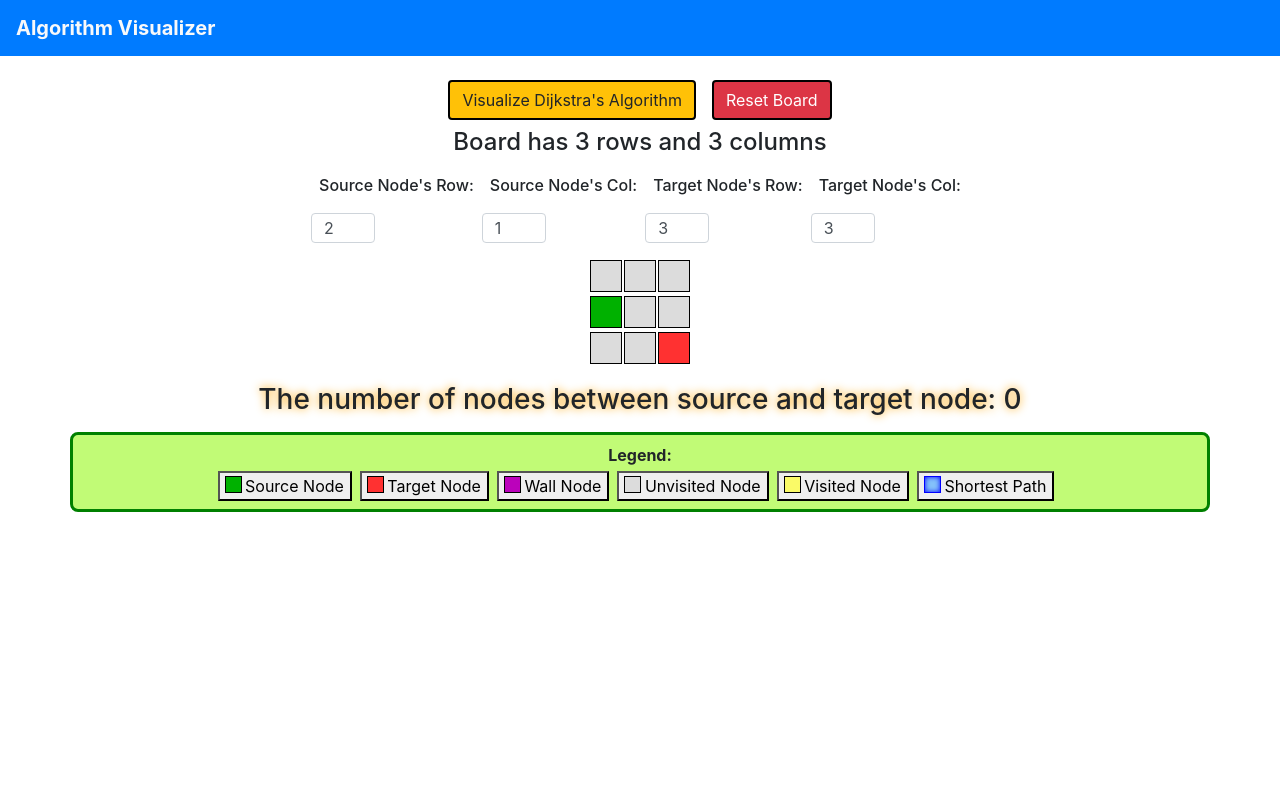
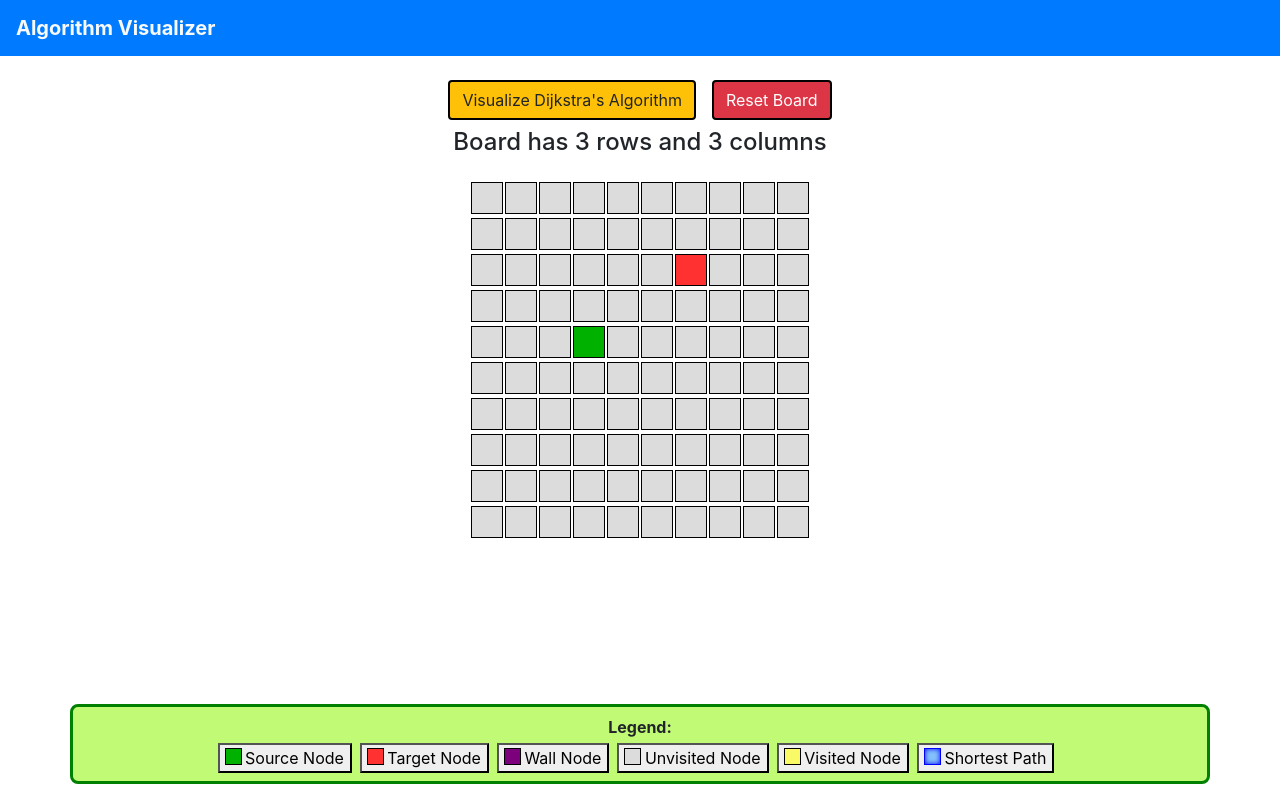
Before and after one commit to patel-himanshu/algorithm-visualizer, a React (Create React App) app: page / in a window 1280 px wide. Built offline with nearby package versions, Linux system fonts and the light colour scheme.

Commit message:
feat: add walls using mouse click

```diff
--- a/src/algorithms/Dijkstra.js
+++ b/src/algorithms/Dijkstra.js
@@ -1,6 +1,6 @@
 export function dijkstra(board, sourceNode, targetNode) {
+  const result = { visitedNodes: [], pathExists: false };
   sourceNode.distance = 0;
-  const visitedNodes = [];
 
   // Creates a 1D array of unvisited nodes, which is sorted
   const priorityQueue = getAllNodes(board);
@@ -12,11 +12,19 @@ export function dijkstra(board, sourceNode, targetNode) {
     // Selects the unvisited node with least distance as nearest node,
     // sets it as the latest visited node and removes it from the unvisited nodes array
     const nearestNeighbourNode = priorityQueue.shift();
-    visitedNodes.push(nearestNeighbourNode);
+
+    if (nearestNeighbourNode.isWall) continue;
+    if (nearestNeighbourNode.distance === Infinity) {
+      result.pathExists = false;
+      return result;
+    }
+
+    result.visitedNodes.push(nearestNeighbourNode);
     nearestNeighbourNode.isVisited = true;
 
     if (nearestNeighbourNode === targetNode) {
-      return visitedNodes;
+      result.pathExists = true;
+      return result;
     }
 
     updateNeighbourNodes(board, nearestNeighbourNode);
--- a/src/components/Legend/Legend.js
+++ b/src/components/Legend/Legend.js
@@ -15,7 +15,7 @@ export default class Legend extends Component {
     ];
 
     return (
-      <div className="container legend mt-3 mb-3">
+      <div className="container legend mt-3 mb-3 fixed-bottom">
         <div className="mb-1 font-weight-bold" style={{ cursor: "default" }}>
           Legend:
         </div>
--- a/src/components/Node/Node.js
+++ b/src/components/Node/Node.js
@@ -3,7 +3,14 @@ import "./Node.css";
 
 export default class Node extends Component {
   render() {
-    const { row, col, isWall, isSourceNode, isTargetNode } = this.props;
+    const {
+      row,
+      col,
+      isWall,
+      isSourceNode,
+      isTargetNode,
+      onClick,
+    } = this.props;
 
     let otherClassName = "";
     if (isSourceNode) {
@@ -15,7 +22,11 @@ export default class Node extends Component {
     }
 
     return (
-      <div id={`node-${row}-${col}`} className={`node ${otherClassName}`}></div>
+      <div
+        id={`node-${row}-${col}`}
+        className={`node ${otherClassName}`}
+        onClick={() => onClick(row, col)}
+      ></div>
     );
   }
 }
--- a/src/components/Visualizer/Visualizer.js
+++ b/src/components/Visualizer/Visualizer.js
@@ -4,32 +4,33 @@ import Legend from "../Legend/Legend";
 import Node from "../Node/Node";
 import "./Visualizer.css";
 
-// const BOARD_WIDTH = 10;
-// const BOARD_HEIGHT = 10;
-// const SOURCE_NODE_ROW = 4;
-// const SOURCE_NODE_COL = 3;
+const BOARD_WIDTH = 10;
+const BOARD_HEIGHT = 10;
+const SOURCE_NODE_ROW = 4;
+const SOURCE_NODE_COL = 3;
+const TARGET_NODE_ROW = 2;
+const TARGET_NODE_COL = 6;
+
+// const BOARD_WIDTH = 3;
+// const BOARD_HEIGHT = 3;
+// const SOURCE_NODE_ROW = 1;
+// const SOURCE_NODE_COL = 0;
 // const TARGET_NODE_ROW = 2;
-// const TARGET_NODE_COL = 6;
-
-const BOARD_WIDTH = 3;
-const BOARD_HEIGHT = 3;
-const SOURCE_NODE_ROW = 1;
-const SOURCE_NODE_COL = 0;
-const TARGET_NODE_ROW = 2;
-const TARGET_NODE_COL = 2;
+// const TARGET_NODE_COL = 2;
 
 export default class Visualizer extends Component {
   constructor(props) {
     super(props);
     this.state = {
       board: [],
-      pathLength: 0,
-      boardDims: { row: 3, col: 3 },
-      source: { row: 1, col: 0 },
-      target: { row: 2, col: 2 },
-      // boardDims: { row: BOARD_HEIGHT, col: BOARD_WIDTH },
-      // source: { row: SOURCE_NODE_ROW, col: SOURCE_NODE_COL },
-      // target: { row: TARGET_NODE_ROW, col: TARGET_NODE_COL },
+      pathLength: null,
+      numNodesVisited: 0,
+      boardRow: 3,
+      boardCol: 3,
+      sourceRow: 1,
+      sourceCol: 0,
+      targetRow: 2,
+      targetCol: 2,
     };
   }
 
@@ -39,11 +40,11 @@ export default class Visualizer extends Component {
     this.setState({ board: board });
   }
 
-  animateDijkstra(visitedNodes, shortestPathOrder) {
+  animateDijkstra(visitedNodes, pathExists, shortestPathOrder) {
     for (let i = 0; i <= visitedNodes.length; i++) {
       if (i === visitedNodes.length) {
         setTimeout(() => {
-          this.animateShortestPath(shortestPathOrder);
+          this.animateShortestPath(shortestPathOrder, pathExists);
         }, 20 * i);
         return;
       }
@@ -60,7 +61,7 @@ export default class Visualizer extends Component {
     }
   }
 
-  animateShortestPath(shortestPathOrder) {
+  animateShortestPath(shortestPathOrder, pathExists) {
     document.getElementById(
       `node-${SOURCE_NODE_ROW}-${SOURCE_NODE_COL}`
     ).className = "node node-source node-final";
@@ -76,16 +77,26 @@ export default class Visualizer extends Component {
     document.getElementById(
       `node-${TARGET_NODE_ROW}-${TARGET_NODE_COL}`
     ).className = "node node-target node-final";
-    this.setState({ pathLength: shortestPathOrder.length });
+
+    if (pathExists) {
+      this.setState({ pathLength: shortestPathOrder.length });
+    } else {
+      this.setState({ pathLength: Infinity });
+    }
   }
 
   visualize() {
     const { board } = this.state;
     const sourceNode = board[SOURCE_NODE_ROW][SOURCE_NODE_COL];
     const targetNode = board[TARGET_NODE_ROW][TARGET_NODE_COL];
-    const visitedNodes = dijkstra(board, sourceNode, targetNode);
+    const { visitedNodes, pathExists } = dijkstra(
+      board,
+      sourceNode,
+      targetNode
+    );
     const shortestPathOrder = getShortestPath(targetNode);
-    this.animateDijkstra(visitedNodes, shortestPathOrder);
+    this.animateDijkstra(visitedNodes, pathExists, shortestPathOrder);
+    this.setState({ numNodesVisited: visitedNodes.length });
   }
 
   handleBoardReset() {
@@ -94,26 +105,28 @@ export default class Visualizer extends Component {
     // this.setState({ board: board, pathLength: 0 });
   }
 
-  // handleClick(row, col) {
-  //   console.log("Clicked");
-  //   const { board } = this.state;
-  //   const node = board[row][col];
-  //   const newNode = {
-  //     ...node,
-  //     isWall: !node.isWall,
-  //   };
-  //   board[row][col] = newNode;
-  //   console.log(node);
-  //   console.log(newNode);
-  //   this.setState({ board });
-  // }
-
-  onFieldChange = (e) => {
-    this.setState({ [e.target.name]: e.target.value });
-  };
+  handleClick(row, col) {
+    console.log("Clicked", row, col);
+    const { board } = this.state;
+    const node = board[row][col];
+    const newNode = {
+      ...node,
+      isWall: !node.isWall,
+    };
+    board[row][col] = newNode;
+    // console.log(node);
+    // console.log(newNode);
+    this.setState({ board });
+  }
 
   render() {
-    const { board, pathLength, boardDims, source, target } = this.state;
+    const {
+      board,
+      pathLength,
+      numNodesVisited,
+      boardRow,
+      boardCol,
+    } = this.state;
 
     return (
       <>
@@ -138,62 +151,8 @@ export default class Visualizer extends Component {
         {/* Board and Node Details */}
         <div className="container mt-2">
           <h4>
-            Board has {boardDims.row} rows and {boardDims.col} columns
+            Board has {boardRow} rows and {boardCol} columns
           </h4>
-          <form className="row d-flex justify-content-center align-items-center">
-            <div className="d-">
-              <label htmlFor="source.row">Source Node's Row:</label>
-              <input
-                className="form-control"
-                type="number"
-                id="source.row"
-                name="source.row"
-                min="1"
-                max={boardDims.row}
-                value={source.row + 1}
-                onChange={this.onFieldChange}
-              />
-            </div>
-            <div className="d-">
-              <label htmlFor="source.col">Source Node's Col:</label>
-              <input
-                className="form-control"
-                type="number"
-                id="source.col"
-                name="source.col"
-                min="1"
-                max={boardDims.col}
-                value={source.col + 1}
-                onChange={this.onFieldChange}
-              />
-            </div>
-            <div className="d-">
-              <label htmlFor="target.row">Target Node's Row:</label>
-              <input
-                className="form-control"
-                type="number"
-                id="target.row"
-                name="target.row"
-                min="1"
-                max={boardDims.row}
-                value={target.row + 1}
-                onChange={this.onFieldChange}
-              />
-            </div>
-            <div className="d-">
-              <label htmlFor="target.col">Target Node's Col:</label>
-              <input
-                className="form-control"
-                type="number"
-                id="target.col"
-                name="target.col"
-                min="1"
-                max={boardDims.col}
-                value={target.col + 1}
-                onChange={this.onFieldChange}
-              />
-            </div>
-          </form>
         </div>
 
         {/* Board Layout */}
@@ -218,7 +177,7 @@ export default class Visualizer extends Component {
                         isWall={isWall}
                         isSourceNode={isSourceNode}
                         isTargetNode={isTargetNode}
-                        // onClick={() => this.handleClick(row, col)}
+                        onClick={(row, col) => this.handleClick(row, col)}
                       />
                     );
                   })}
@@ -226,9 +185,15 @@ export default class Visualizer extends Component {
               );
             })}
           </div>
-          <h3 style={{ textShadow: "0 0 10px orange" }}>
-            The number of nodes between source and target node: {pathLength}
-          </h3>
+          {pathLength !== null && (
+            <div className="div">
+              <h4 style={{ textShadow: "0 0 10px orange" }}>
+                The number of nodes in shortest path between source and target
+                node: {pathLength}
+              </h4>
+              <h5>The total number of nodes visited: {numNodesVisited}</h5>
+            </div>
+          )}
         </div>
 
         {/* Legend */}
--- a/src/index.css
+++ b/src/index.css
@@ -5,6 +5,6 @@
   --unvisited: gainsboro;
   --unvisited-outline: black;
   --visited: rgb(250, 250, 103);
-  --wall: rgb(187, 2, 187);
+  --wall: rgb(124, 0, 124);
   --wall-outline: blue;
 }
```
